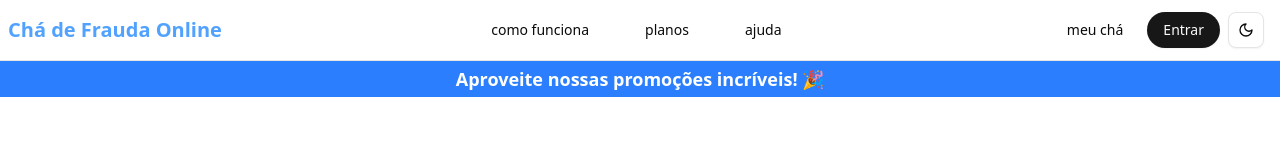
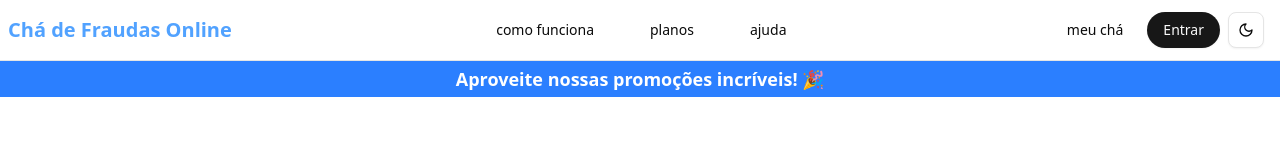
Before and after one commit to JesusVicken/projeto-rafael, a React (Vite) app in the folder projeto-rafael/: page / in a window 1280 px wide. Shown: the top 160 px of the page. Built offline with nearby package versions, Linux system fonts and the light colour scheme.

Commit message:
feat: ajuste de nome

```diff
--- a/projeto-rafael/src/components/Header.jsx
+++ b/projeto-rafael/src/components/Header.jsx
@@ -18,7 +18,7 @@ export default function Header() {
             <div className="flex items-center justify-between py-3 pl-2 pr-4">
                 {/* Logo */}
                 <Link to="/" className="text-xl font-bold text-blue-400 hover:text-blue-500 transition-colors">
-                    Chá de Frauda Online
+                    Chá de Fraudas Online
                 </Link>
 
                 {/* Menu Desktop */}
```
